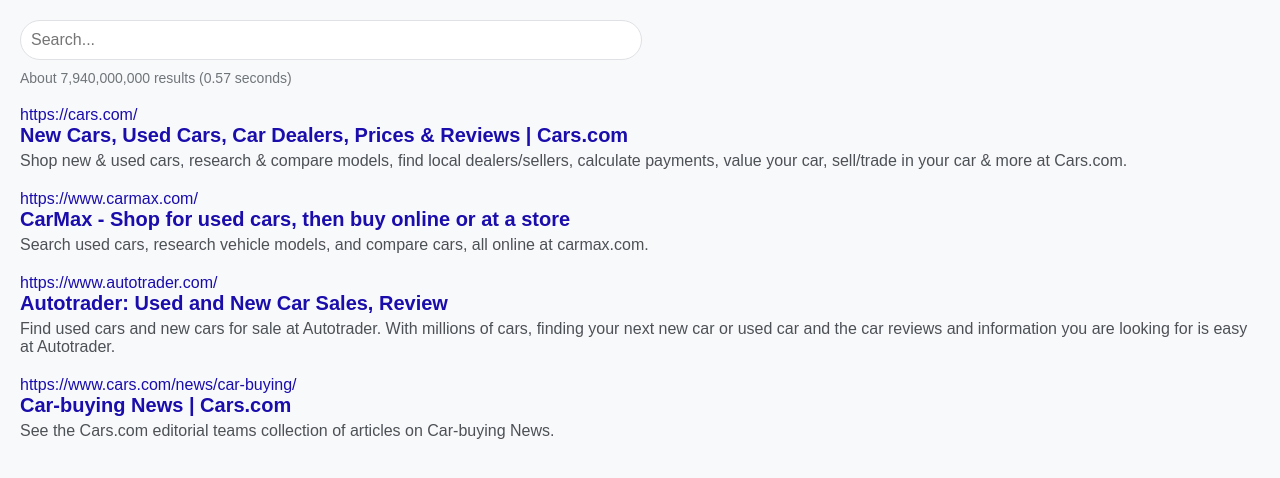
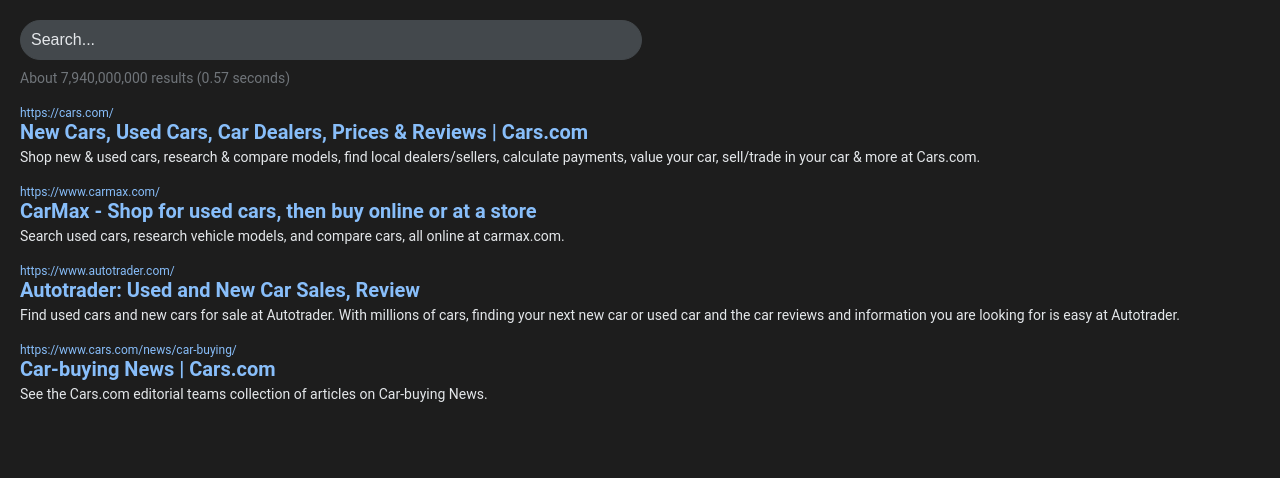
Before and after one commit to austinbrandclick/arb-test-site, a plain HTML site: page index.html in a window 1280 px wide. Drawn offline with Linux system fonts and the light colour scheme.

Commit message:
Update index.html

```diff
--- a/index.html
+++ b/index.html
@@ -6,11 +6,11 @@
     <title>Search Results</title>
     <style>
         body {
-            font-family: Arial, sans-serif;
+            font-family: 'Roboto', Arial, sans-serif;
             margin: 0;
             padding: 20px;
-            background-color: #f8f9fa;
-            color: #202124;
+            background-color: #1d1d1d;
+            color: #e4e7ea;
         }
 
         /* Search bar container */
@@ -22,10 +22,17 @@
             width: 100%;
             max-width: 600px;
             padding: 10px;
-            border: 1px solid #dfe1e5;
+            border: 1px solid #43484c;
             border-radius: 24px;
             font-size: 16px;
             outline: none;
+            background-color: #43484c;
+            color: #e4e7ea;
+        }
+
+        /* Placeholder color in search bar */
+        .search-bar::placeholder {
+            color: #e4e7ea;
         }
 
         /* About X results */
@@ -41,8 +48,8 @@
         }
 
         .result-link {
-            font-size: 16px;
-            color: #1a0dab;
+            font-size: 12px;
+            color: #88befa;
             text-decoration: none;
             cursor: pointer;
         }
@@ -53,7 +60,7 @@
 
         .result-title {
             font-size: 20px;
-            color: #1a0dab;
+            color: #88befa;
             margin: 0;
             cursor: pointer;
         }
@@ -63,7 +70,8 @@
         }
 
         .result-description {
-            color: #4d5156;
+            font-size: 14px;
+            color: #e4e7ea;
             margin: 5px 0 0;
         }
     </style>
@@ -113,7 +121,7 @@
 <body>
     <!-- Search Bar -->
     <div class="search-container">
-        <input type="text" class="search-bar" placeholder="Search..." readonly>
+        <input type="text" class="search-bar" placeholder="Search...">
     </div>
 
     <!-- Results Info -->
```
